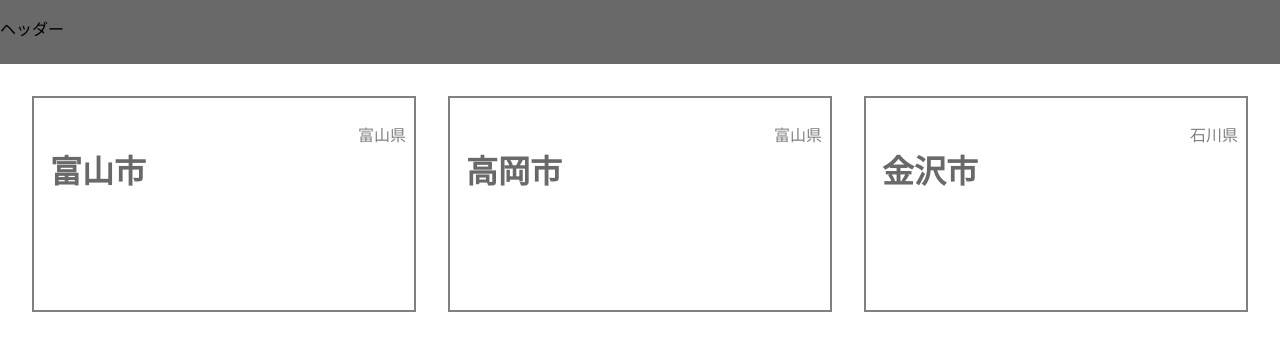
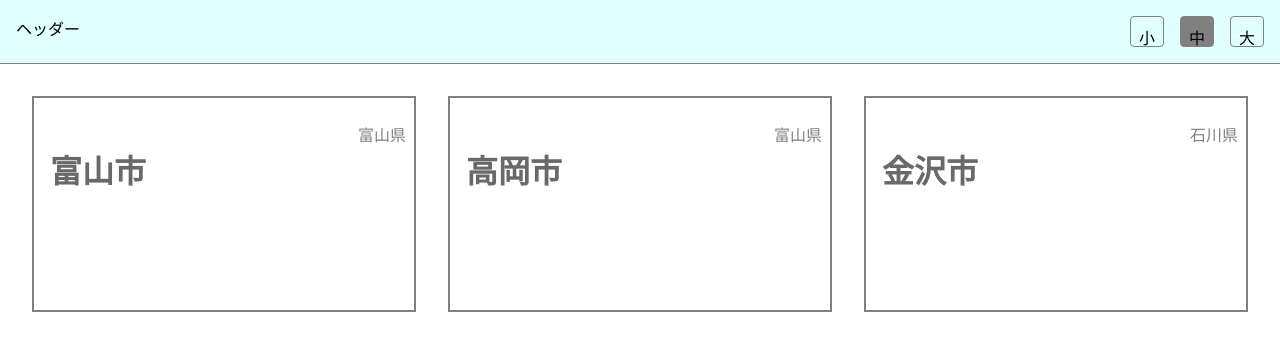
Before and after one commit to koke-desu/open-data-app, a Next.js app: page / in a window 1280 px wide. Shown: the top 350 px of the page. Built offline with nearby package versions, Linux system fonts and the light colour scheme.

Commit message:
headerに文字サイズ変更ボタンを設置

```diff
--- a/components/page/TopPage/TopPage.tsx
+++ b/components/page/TopPage/TopPage.tsx
@@ -1,4 +1,4 @@
-import React from "react";
+import React, { useEffect } from "react";
 import { useCities } from "../../../database/useCities";
 import CityCard from "../../model/city/CityCard/CityCard";
 import { usePageQuery, useQueryCities } from "./pageQuery";
--- a/components/page/pageLayout/PageLayout.module.css
+++ b/components/page/pageLayout/PageLayout.module.css
@@ -10,5 +10,10 @@
 .header {
   width: 100%;
   height: 4rem;
-  background-color: dimgray;
+  padding: 0 1rem;
+  background-color: lightcyan;
+  border-bottom: gray 1px solid;
+  display: flex;
+  flex-direction: row;
+  justify-content: space-between;
 }
--- a/components/page/pageLayout/PageLayout.tsx
+++ b/components/page/pageLayout/PageLayout.tsx
@@ -1,4 +1,6 @@
 import React from "react";
+import P from "../../ui/P/P";
+import TextSizeSetting from "../../ui/TextSizeSetting/TextSizeSetting";
 import style from "./PageLayout.module.css";
 
 type Props = {
@@ -10,7 +12,8 @@ const PageLayout: React.VFC<Props> = ({ children }) => {
   return (
     <div className={style.container}>
       <header className={style.header}>
-        <p>ヘッダー</p>
+        <P fontSize={16}>ヘッダー</P>
+        <TextSizeSetting />
       </header>
       {children}
     </div>
--- /dev/null
+++ b/components/ui/TextSizeSetting/TextSizeSetting.module.css
@@ -0,0 +1,17 @@
+.container {
+  display: flex;
+  flex-direction: row;
+  gap: 1rem;
+}
+
+.button {
+  padding: 0.5rem;
+  border-radius: 0.25rem;
+  border: gray 1px solid;
+  cursor: pointer;
+  aspect-ratio: 1;
+}
+
+.selected {
+  background-color: gray;
+}
--- /dev/null
+++ b/components/ui/TextSizeSetting/TextSizeSetting.tsx
@@ -0,0 +1,29 @@
+import React, { useContext } from "react";
+import { TextSizeContext, textSizeContext } from "../P/textSize";
+import style from "./TextSizeSetting.module.css";
+type Props = {};
+
+const sizeList: { value: TextSizeContext["textSize"]; label: string }[] = [
+  { value: "small", label: "小" },
+  { value: "base", label: "中" },
+  { value: "large", label: "大" },
+];
+
+const TextSizeSetting: React.VFC<Props> = ({}) => {
+  const { textSize, setTextSize } = useContext(textSizeContext);
+
+  return (
+    <div className={style.container}>
+      {sizeList.map((size) => (
+        <p
+          key={`header-text-size-${size.value}`}
+          className={`${style.button} ${textSize === size.value ? style.selected : ""}`}
+          onClick={() => setTextSize(size.value)}
+        >
+          {size.label}
+        </p>
+      ))}
+    </div>
+  );
+};
+export default TextSizeSetting;
```
